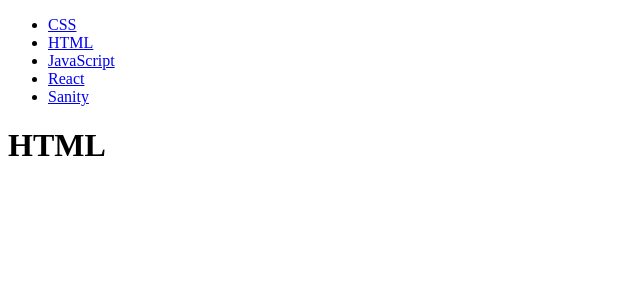
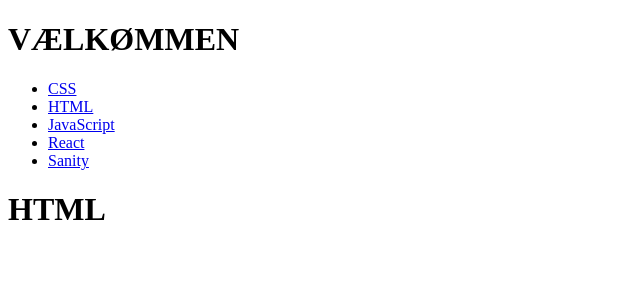
Before and after one commit to rochlenge/uin23ak3_resourceapp_group2, a JavaScript app in the folder ressursarkiv/: page / in a window 1280 px wide. Shown: the top 300 px of the page, without its empty margins (0-640 px from the left). Built offline with nearby package versions, Linux system fonts and the light colour scheme.

Commit message:
Routing 2.0 fiks

```diff
--- a/ressursarkiv/src/pages/Css.js
+++ b/ressursarkiv/src/pages/Css.js
@@ -1,8 +1,11 @@
 import { Outlet, Link } from "react-router-dom";
 
-const Css = () => {
+const css = () => {
   return (
     <>
+    <header>
+        <h1>VÆLKØMMEN</h1>
+    </header>
       <nav>
         <ul>
           <li>
@@ -28,4 +31,4 @@
   )
 };
 
-export default Css;
+export default css;
```
